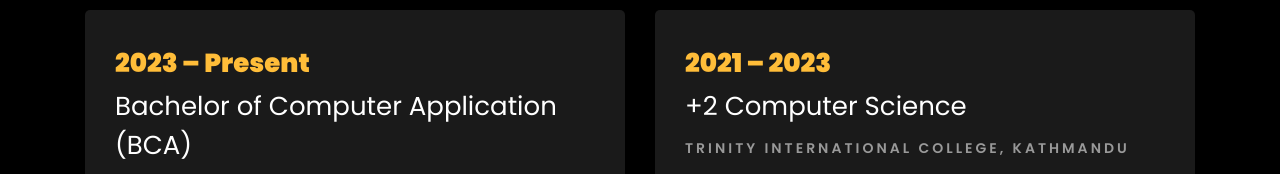
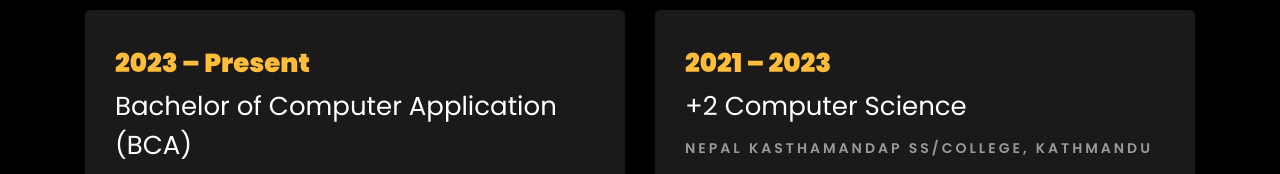
Before and after one commit to subinathapa2004/My_portofolio_website, a plain HTML site: page index.html in a window 1280 px wide. Shown: the part 3100-3274 px from the top of the page. Drawn offline with nearby package versions, Linux system fonts and the light colour scheme; files whose address does not match are found by name.

```diff
--- a/index.html
+++ b/index.html
@@ -533,7 +533,7 @@
             <div class="resume-wrap ftco-animate">
               <span class="date">2021 – 2023</span>
               <h2>+2 Computer Science</h2>
-              <span class="position">Trinity International College, Kathmandu</span>
+              <span class="position">Nepal Kasthamandap SS/College, Kathmandu</span>
               <p class="mt-4">Completed +2 in Computer Science with major subjects: Mathematics, Physics, and Computer Science. Scored 3.6 GPA.</p>
             </div>
           </div>
```
